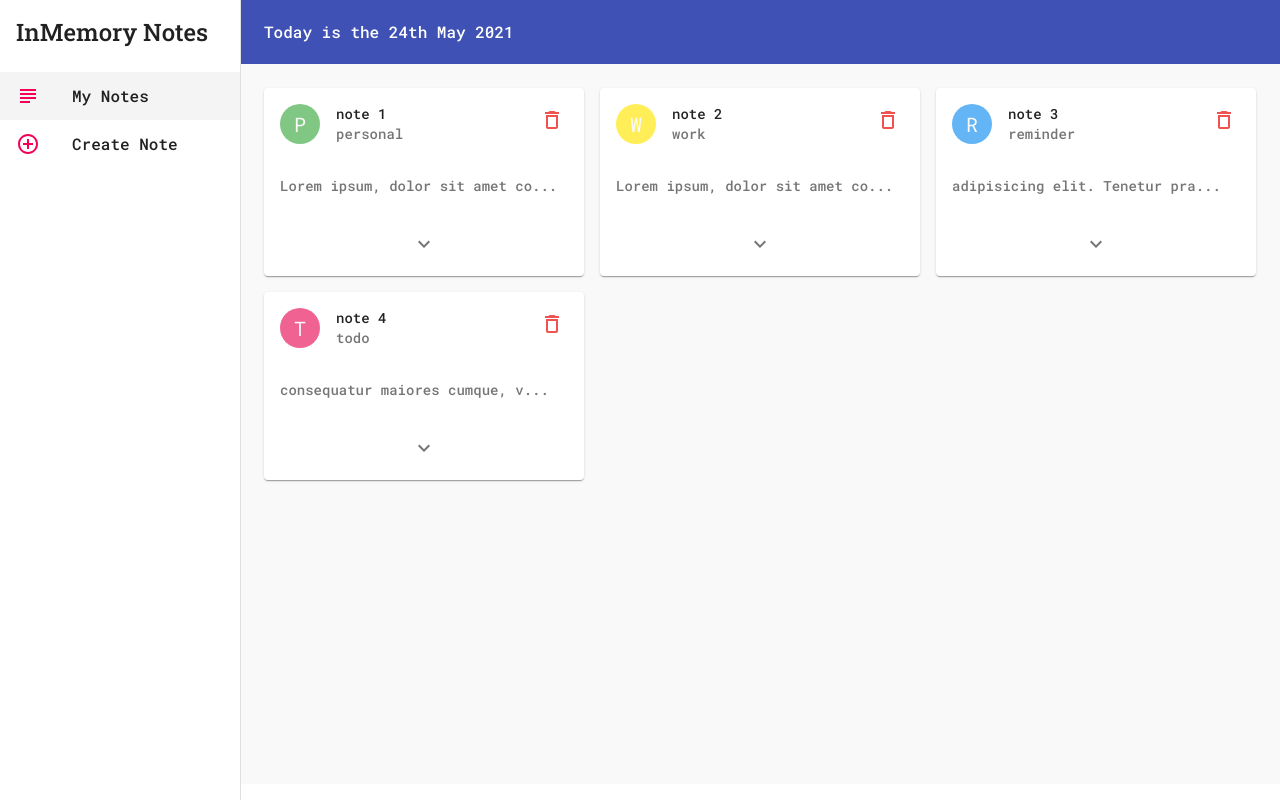
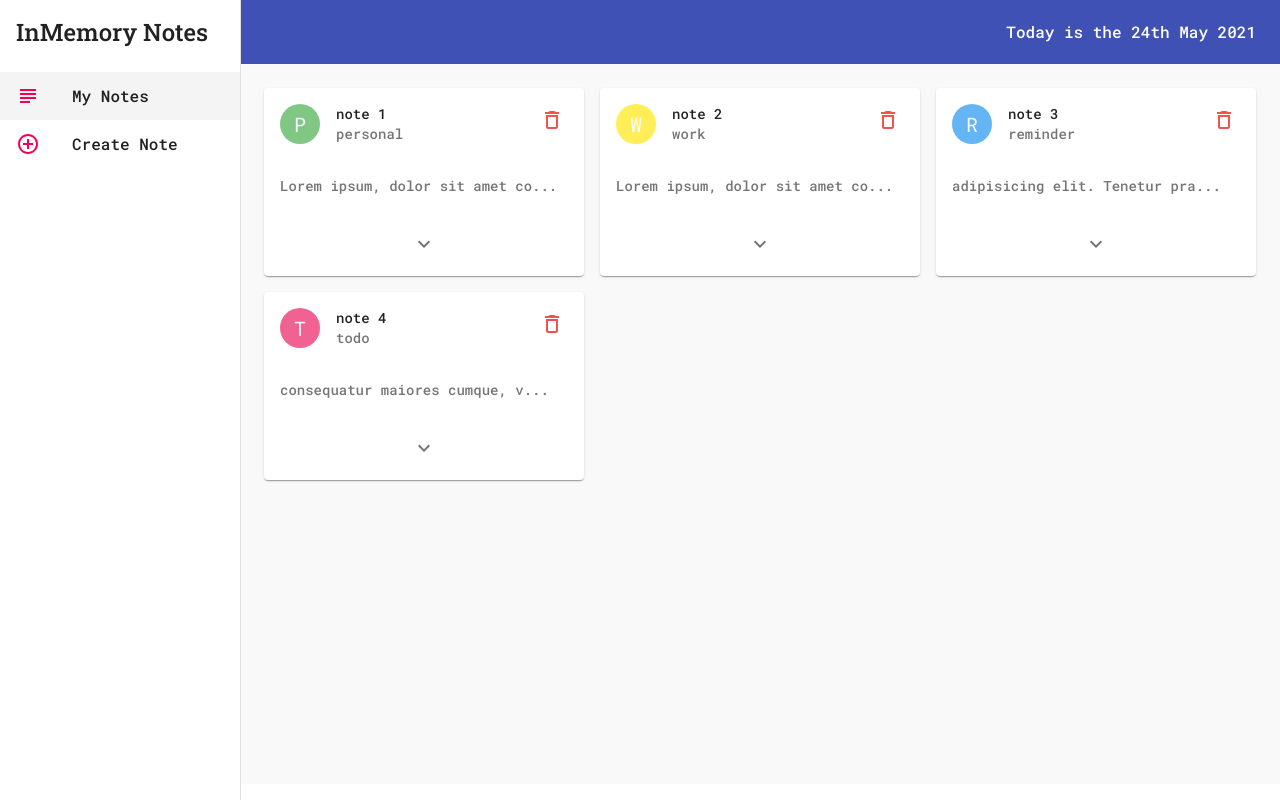
Before and after one commit to deepkush97/inmemory-notes-app-ts, a React (Create React App) app: page / in a window 1280 px wide. Built offline with nearby package versions, Linux system fonts and the light colour scheme.

Commit message:
Updated: Date at right side of navBar

```diff
--- a/src/components/NavBar.tsx
+++ b/src/components/NavBar.tsx
@@ -12,7 +12,7 @@ const useStyles = makeStyles({
     marginLeft: drawerWidth,
   },
   date: {
-    flexGrow: 1,
+    marginLeft: "auto",
   },
 });
 
```
